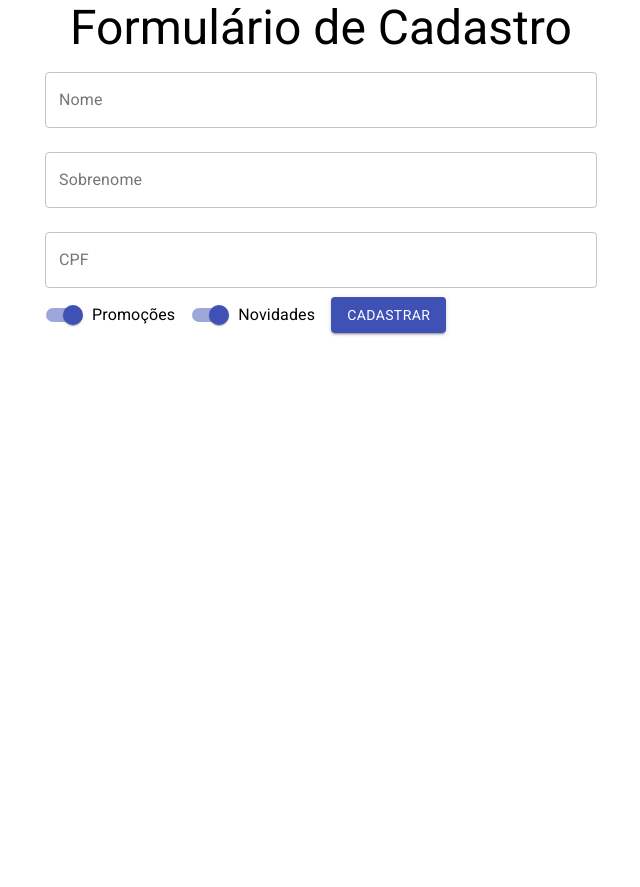
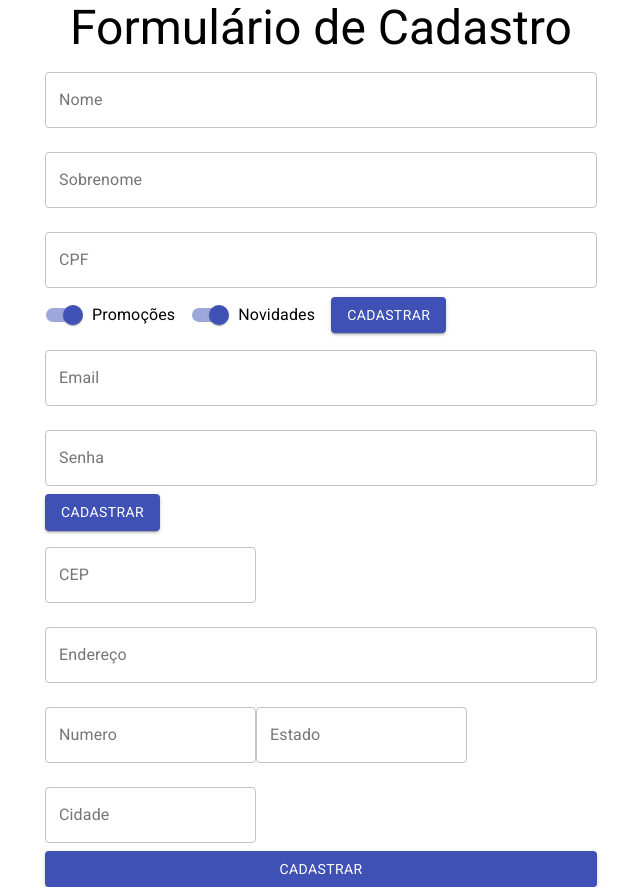
Before and after one commit to MatheusMenecucci23/FormularioReact, a React (Create React App) app: page / in a window 1280 px wide. Shown: the whole page, without its empty margins (319-959 px from the left). Before the commit the page ends 800 px from the top, so only its background shows below. Built offline with nearby package versions, Linux system fonts and the light colour scheme.

Commit message:
Novos Formularios

```diff
--- /dev/null
+++ b/src/component/FormularioCadastro/DadosEntrega.jsx
@@ -0,0 +1,52 @@
+import React from "react";
+import { TextField, Button } from "@material-ui/core";
+
+function DadosEntrega() {
+  return (
+    <form>
+      <TextField
+        id="cep"
+        label="CEP"
+        type="number"
+        margin="normal"
+        variant="outlined"
+
+      ></TextField>
+      <TextField
+        id="endereco"
+        label="Endereço"
+        type="text"
+        margin="normal"
+        variant="outlined"
+        fullWidth
+      ></TextField>
+      <TextField
+        id="numero"
+        label="Numero"
+        type="number"
+        margin="normal"
+        variant="outlined"
+
+      ></TextField>
+      <TextField
+        id="estado"
+        label="Estado"
+        type="text"
+        margin="normal"
+        variant="outlined"
+      ></TextField>
+      <TextField
+        id="cidade"
+        label="Cidade"
+        type="text"
+        margin="normal"
+        variant="outlined"
+      ></TextField>
+      <Button variant="contained" color="primary" type="submit" fullWidth>
+        Cadastrar
+      </Button>
+    </form>
+  );
+}
+
+export default DadosEntrega;
--- /dev/null
+++ b/src/component/FormularioCadastro/DadosPessoais.jsx
@@ -0,0 +1,118 @@
+import React, { useState  } from 'react';
+import Button from "@material-ui/core/Button";
+import TextField from "@material-ui/core/TextField";
+import { Switch, FormControlLabel } from "@material-ui/core";
+
+function DadosPessoais({aoEnviar, validarCPF1}) {
+  //const[variavel,a função que altera o estado da variavel setVariavel]
+  const [nome, setNome] = useState("");
+
+  const [sobrenome, setSobrenome] = useState("");
+
+  const [cpf, setCpf] = useState("");
+
+  const [promocoes, setPromocoes] = useState(true);
+
+  const [novidades, setNovidades] = useState(true);
+
+  //--erros--/
+  const [erros, setErros] = useState({cpf:{valido:true, texto:""}})
+  //--//
+
+  return (
+    <form
+      onSubmit={(event) => {
+        event.preventDefault();
+        aoEnviar({nome, sobrenome, cpf, novidades, promocoes})
+      }}
+    >
+      <TextField
+       //value={valor inicial do estado}
+        value={nome}
+        //quando mudar o evento de mudança é passado para o nome com o setNome(event.target.value)
+        onChange={(event) => {
+          setNome(event.target.value);
+        }}
+        id="nome"
+        label="Nome"
+        margin="normal"
+        variant="outlined"
+        fullWidth
+      ></TextField>
+
+      <TextField
+        value={sobrenome}
+        onChange={(event) => {
+          setSobrenome(event.target.value);
+        }}
+        id="sobrenome"
+        label="Sobrenome"
+        margin="normal"
+        variant="outlined"
+        fullWidth
+      ></TextField>
+
+      <TextField
+      //value={valor inicial do estado}
+        value={cpf}
+        //quando mudar, pega a mudança e coloca na variável com o set
+        onChange={(event) => {
+          setCpf(event.target.value);
+        }}
+
+
+        //------erros--------//
+        onBlur={(event)=>{
+          const ehValido =validarCPF1(cpf)
+
+          setErros({cpf:ehValido})
+        }}
+        error={!erros.cpf.valido}
+        helperText= {erros.cpf.texto}
+        //-------------------//
+
+
+        id="cpf"
+        label="CPF"
+        margin="normal"
+        variant="outlined"
+        fullWidth
+      ></TextField>
+
+      <FormControlLabel
+        label="Promoções"
+        control={
+          <Switch
+            name="promocoes"
+            //checked={pega o valor inicial de promocoes}
+            checked={promocoes}
+            onChange={(event) => {
+              setPromocoes(event.target.checked);
+            }}
+            color="primary"
+          ></Switch>
+        }
+      />
+
+      <FormControlLabel
+        label="Novidades"
+        control={
+          <Switch
+          checked={novidades}
+            onChange={(event) => {
+              setNovidades(event.target.checked);
+            }}
+            name="novidades"
+            color="primary"
+          ></Switch>
+        }
+      />
+
+      <Button variant="contained" color="primary" type="submit">
+        Cadastrar
+      </Button>
+    </form>
+  );
+}
+
+export default DadosPessoais;
--- /dev/null
+++ b/src/component/FormularioCadastro/DadosUsuario.jsx
@@ -0,0 +1,30 @@
+import { TextField, Button } from "@material-ui/core";
+import React from "react";
+
+function DadosUsuario() {
+  return (
+    <form>
+      <TextField
+        id="email"
+        label="Email"
+        type="email"
+        margin="normal"
+        variant="outlined"
+        fullWidth
+      ></TextField>
+      <TextField
+        id="senha"
+        label="Senha"
+        type="password"
+        margin="normal"
+        variant="outlined"
+        fullWidth
+      ></TextField>
+      <Button variant="contained" color="primary" type="submit">
+        Cadastrar
+      </Button>
+    </form>
+  );
+}
+
+export default DadosUsuario;
--- a/src/component/FormularioCadastro/FormularioCadastro.jsx
+++ b/src/component/FormularioCadastro/FormularioCadastro.jsx
@@ -1,118 +1,16 @@
-import React, { useState } from "react";
-import Button from "@material-ui/core/Button";
-import TextField from "@material-ui/core/TextField";
-import { Switch, FormControlLabel } from "@material-ui/core";
+import React from "react";
+import DadosEntrega from "./DadosEntrega";
+import DadosPessoais from "./DadosPessoais";
+import DadosUsuario from "./DadosUsuario";
 
 function FormularioCadastro({aoEnviar, validarCPF1}) {
-  //const[variavel,a função que altera o estado da variavel setVariavel]
-  const [nome, setNome] = useState("");
-
-  const [sobrenome, setSobrenome] = useState("");
-
-  const [cpf, setCpf] = useState("");
-
-  const [promocoes, setPromocoes] = useState(true);
-
-  const [novidades, setNovidades] = useState(true);
-
-  //--erros--/
-  const [erros, setErros] = useState({cpf:{valido:true, texto:""}})
-  //--//
 
   return (
-    <form
-      onSubmit={(event) => {
-        event.preventDefault();
-        aoEnviar({nome, sobrenome, cpf, novidades, promocoes})
-      }}
-    >
-      <TextField
-       //value={valor inicial do estado}
-        value={nome}
-        //quando mudar o evento de mudança é passado para o nome com o setNome(event.target.value)
-        onChange={(event) => {
-          setNome(event.target.value);
-        }}
-        id="nome"
-        label="Nome"
-        margin="normal"
-        variant="outlined"
-        fullWidth
-      ></TextField>
-
-      <TextField
-        value={sobrenome}
-        onChange={(event) => {
-          setSobrenome(event.target.value);
-        }}
-        id="sobrenome"
-        label="Sobrenome"
-        margin="normal"
-        variant="outlined"
-        fullWidth
-      ></TextField>
-
-      <TextField
-      //value={valor inicial do estado}
-        value={cpf}
-        //quando mudar, pega a mudança e coloca na variável com o set
-        onChange={(event) => {
-          setCpf(event.target.value);
-        }}
-
-
-        //------erros--------//
-        onBlur={(event)=>{
-          const ehValido =validarCPF1(cpf)
-
-          setErros({cpf:ehValido})
-        }}
-        error={!erros.cpf.valido}
-        helperText= {erros.cpf.texto}
-        //-------------------//
-
-
-        id="cpf"
-        label="CPF"
-        margin="normal"
-        variant="outlined"
-        fullWidth
-      ></TextField>
-
-      <FormControlLabel
-        label="Promoções"
-        control={
-          <Switch
-            name="promocoes"
-            //checked={pega o valor inicial de promocoes}
-            checked={promocoes}
-            onChange={(event) => {
-              setPromocoes(event.target.checked);
-            }}
-            color="primary"
-          ></Switch>
-        }
-      />
-
-      <FormControlLabel
-        label="Novidades"
-        control={
-          <Switch
-          checked={novidades}
-            onChange={(event) => {
-              setNovidades(event.target.checked);
-            }}
-            name="novidades"
-            color="primary"
-          ></Switch>
-        }
-      />
-
-      <Button variant="contained" color="primary" type="submit">
-        Cadastrar
-      </Button>
-    </form>
-  );
+    <>
+    <DadosPessoais aoEnviar={aoEnviar} validarCPF={validarCPF1}/>
+    <DadosUsuario/>
+    <DadosEntrega/>
+    </>
+  )
 }
-
 export default FormularioCadastro;
```
